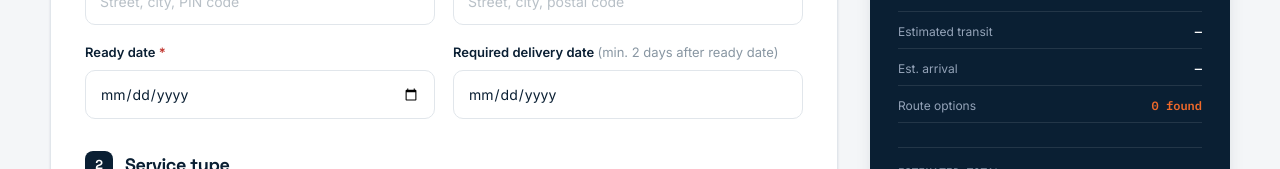
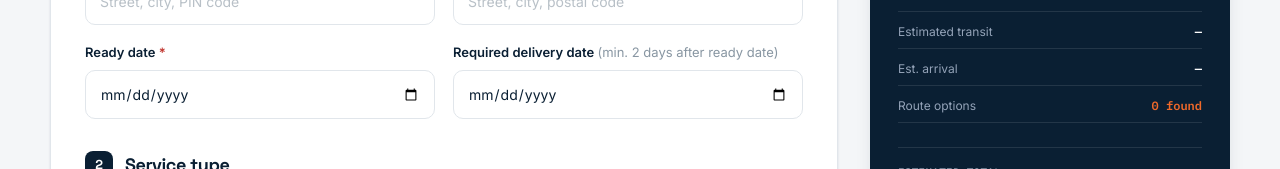
Before and after one commit to Pavan-pa178/Intelligent_Frieght_Quotation_Generator_Project, a React (Vite) app in the folder frontend/: page /ship in a window 1280 px wide. Shown: the part 611-780 px from the top of the page. Built offline with nearby package versions, Linux system fonts and the light colour scheme; no server answers.

Commit message:
Allow manual selection for both Ready Date and Delivery Date with no automatic pre-population

```diff
--- a/frontend/src/pages/Ship.jsx
+++ b/frontend/src/pages/Ship.jsx
@@ -634,9 +634,7 @@ export default function Ship() {
                       onChange={(e) => {
                         const val = e.target.value
                         setReadyDate(val)
-                        if (val) {
-                          setReqDeliveryDate(getMinDeliveryDate(val))
-                        } else {
+                        if (reqDeliveryDate && val && reqDeliveryDate < getMinDeliveryDate(val)) {
                           setReqDeliveryDate('')
                         }
                       }}
@@ -653,8 +651,7 @@ export default function Ship() {
                       value={reqDeliveryDate}
                       onChange={(e) => setReqDeliveryDate(e.target.value)}
                       min={readyDate ? getMinDeliveryDate(readyDate) : todayStr}
-                      disabled={!readyDate}
-                      className={brandInputStyle}
+                                            className={brandInputStyle}
                     />
                   </div>
                 </div>
```
